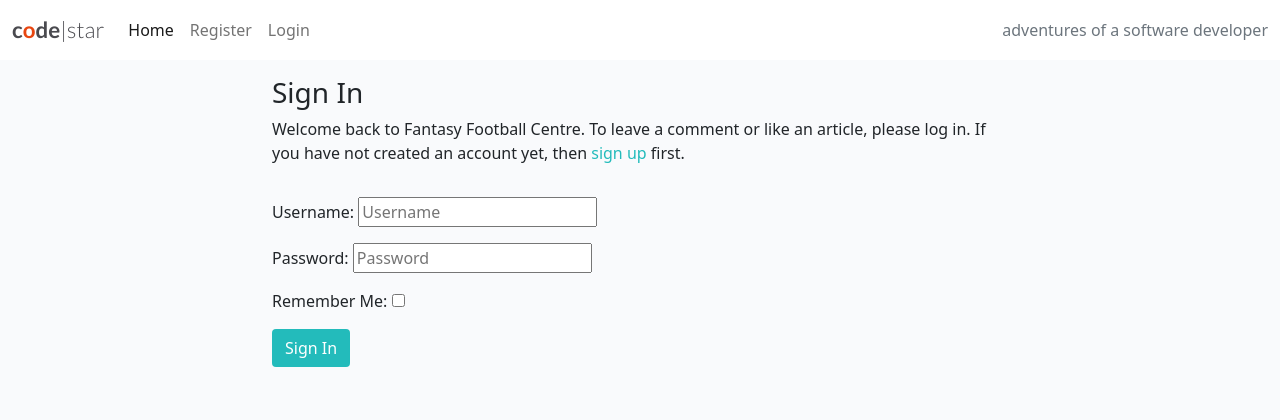
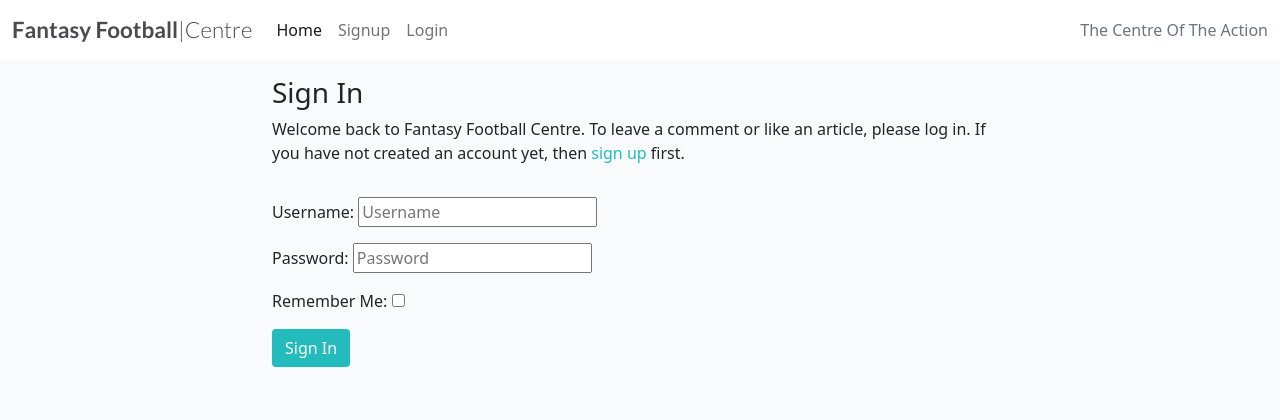
Before and after one commit to dkelly255/PP4-Fantasy-Football-Centre, a Django app: page /accounts/login/ in a window 1280 px wide. Shown: the top 420 px of the page. Run offline with Django 3.2, Linux system fonts and the light colour scheme; parts of the project's set-up code (start-up, migrations or seed data) failed here and were passed over; some libraries are stand-ins or nearby versions.

Commit message:
Add title screenshots to Readme

```diff
--- a/templates/base.html
+++ b/templates/base.html
@@ -4,7 +4,7 @@
 <html class="h-100">
 
 <head>
-    <title>CodeStar Blog</title>
+    <title>Fantasy Football Centre</title>
 
     <link rel="preconnect" href="https://fonts.gstatic.com">
     <link href="https://fonts.googleapis.com/css2?family=Roboto:wght@300&display=swap" rel="stylesheet">
@@ -26,8 +26,8 @@
 
     <nav class="navbar navbar-expand-lg navbar-light bg-white">
         <div class="container-fluid">
-            <a class="navbar-brand" href="{% url 'home' %}"><span class="brand">c<span class="red-o">o</span>de<span
-                        class="thin">|star</span></span></span></a>
+            <a class="navbar-brand" href="{% url 'home' %}"><span class="brand">Fantasy Football<span
+                        class="thin">|Centre</span></span></span></a>
             <button class="navbar-toggler" type="button" data-bs-toggle="collapse" data-bs-target="#navbarText"
                 aria-controls="navbarText" aria-expanded="false" aria-label="Toggle navigation">
                 <span class="navbar-toggler-icon"></span>
@@ -43,7 +43,7 @@
                     </li>
                     {% else %}
                     <li class="nav-item">
-                        <a class="nav-link" href="{% url 'account_signup' %}">Register</a>
+                        <a class="nav-link" href="{% url 'account_signup' %}">Signup</a>
                     </li>
                     <li class="nav-item">
                         <a class="nav-link" href="{% url 'account_login' %}">Login</a>
@@ -51,7 +51,7 @@
                     {% endif %}
                 </ul>
                 <span class="navbar-text text-muted">
-                    adventures of a software developer
+                    The Centre Of The Action
                 </span>
             </div>
         </div>
```
Also changed, not shown: README.md, Readme/home.png (added).
